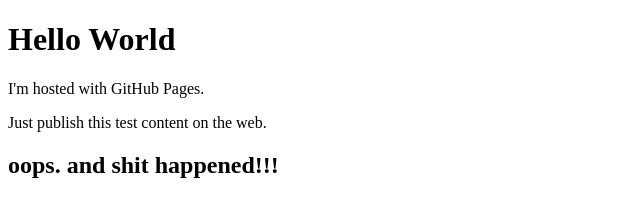
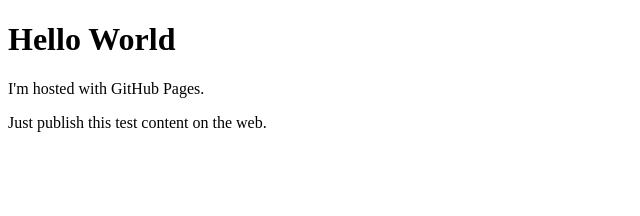
Before and after one commit to hieronymus2016/hieronymus2016.github.io, a plain HTML site: page index.html in a window 1280 px wide. Shown: the whole page, without its empty margins (0-640 px from the left). Drawn offline with Linux system fonts and the light colour scheme.

Commit message:
Update index.html

```diff
--- a/index.html
+++ b/index.html
@@ -5,6 +5,5 @@
 <p>I'm hosted with GitHub Pages.</p>
 Just publish this test content on the web.
 
-<h2> oops. and shit happened!!!</h2>
 </body>
 </html>
```
